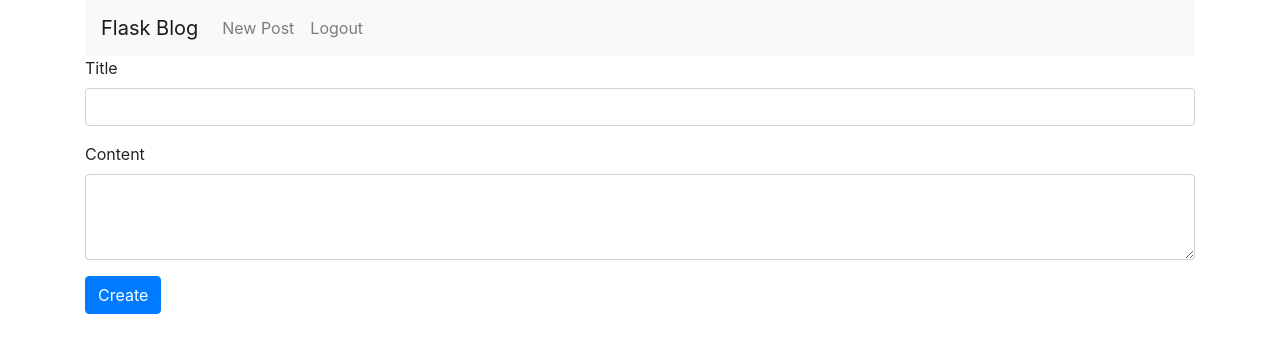
After one commit to soumiknaskar/flask_app, a Flask app: page /entries/new in a window 1280 px wide. The commit adds this page. Shown: the top 353 px of the page. Run offline with Flask 2, Linux system fonts and the light colour scheme; the visitor is signed in with stand-in values (Sample User, id 1); some libraries are stand-ins or nearby versions.

Commit message:
added database along with new blog creation

```diff
--- a/flask_blog/config.py
+++ b/flask_blog/config.py
@@ -1,6 +1,5 @@
 DEBUG = True
 USERNAME = 'soumik'
 PASSWORD = 'soumik'
-SECRET_KEY = 'secret key'
+SECRET_KEY = 'p9Bv<3Eid9%$i01'
 SQLALCHEMY_DATABASE_URI= 'sqlite:///flask_blog.db'
-SQLALCHEMY_TRACK_MODIFICATION = True
--- a/flask_blog/templates/entries/layout.html
+++ b/flask_blog/templates/entries/layout.html
@@ -7,8 +7,9 @@
 <script src="https://maxcdn.bootstrapcdn.com/bootstrap/4.0.0/js/bootstrap.min.js"></script>
 <div class="container">
     <nav class="navbar navbar-expand-lg navbar-light bg-light">
-        <a class="navbar-brand" href="/">Flask Blog</a>
-        <button class="navbar-toggler" type="button" data-toggle="collapse" data-target="#navbarNav" aria-controls="navbarNav" aria-expanded="false" aria-label="Toggle navigation">
+        <a class="navbar-brand" href="{{ url_for('show_entries') }}">Flask Blog</a>
+        <button class="navbar-toggler" type="button" data-toggle="collapse" data-target="#navbarNav" aria-controls="navbarNav" aria-expanded="false"
+            aria-label="Toggle navigation">
             <span class="navbar-toggler-icon"></span>
         </button>
 
@@ -16,9 +17,12 @@
             <ul class="nav navbar-nav navbar-right">
                 {% if not session.logged_in %}
                     <li class="nav-item">
-                        <a class="nav-link" href="{{url_for('login')}}">Login</a>
+                        <a class="nav-link" href="{{ url_for('login') }}">Login</a>
                     </li>
-                    {% else %}
+                {% else %}
+                    <li class="nav-item">
+                        <a class="nav-link" href="{{ url_for('new_entry') }}">New Post</a>
+                    </li>
                     <li class="nav-item">
                         <a class="nav-link" href="{{url_for('logout')}}">Logout</a>
                     </li>
--- /dev/null
+++ b/flask_blog/templates/entries/new.html
@@ -0,0 +1,15 @@
+{% extends "entries/layout.html" %}
+{% block body %}
+    <form action="{{ url_for('add_entry') }}" method=post class=add-entry>
+        <div class="form-group">
+            <label for="InputTitle">Title</label>
+            <input type="text" class="form-control" id="InputTitle" name=title>
+        </div>
+
+        <div class="form-group">
+            <label for="InputText">Content</label>
+            <textarea class="form-control" id="InputText" name=text rows="3"></textarea>
+        </div>
+        <button type="submit" class="btn btn-primary">Create</button>
+    </form>
+{% endblock %}
--- a/flask_blog/views/entries.py
+++ b/flask_blog/views/entries.py
@@ -1,6 +1,7 @@
-from flask import render_template, redirect, session, url_for
+from flask import render_template, redirect, session, url_for, request, flash
 
-from flask_blog import app
+from flask_blog import app, db
+from flask_blog.models.entries import Entries
 
 
 @app.route('/')
@@ -8,3 +9,24 @@ def show_entries():
     if not session.get('logged_in'):
         return redirect(url_for('login'))
     return render_template('entries/index.html')
+
+
+@app.route('/entries/new', methods=['GET'])
+def new_entry():
+    if not session.get('logged_in'):
+        return redirect(url_for('login'))
+    return render_template('entries/new.html')
+
+
+@app.route('/entries', methods=['POST'])
+def add_entry():
+    if not session.get('logged_in'):
+        return redirect(url_for('login'))
+    entry = Entries(
+        title=request.form['title'],
+        text=request.form['text']
+    )
+    db.session.add(entry)
+    db.session.commit()
+    flash('A new article has been created')
+    return redirect(url_for('show_entries'))
--- a/flask_blog/views/views.py
+++ b/flask_blog/views/views.py
@@ -14,7 +14,7 @@ def login():
         else:
             session['logged_in'] = True
             flash('Logged in succesfully')
-            return redirect(url_for('home'))
+            return redirect(url_for('show_entries'))
     return render_template('entries/login.html')
 
 
@@ -22,4 +22,4 @@ def login():
 def logout():
     session.pop('logged_in', None)
     flash("logged out")
-    return redirect(url_for('home'))
+    return redirect(url_for('show_entries'))
```
Also changed, not shown: docker-compose.yaml (added, +19 -0 lines), manage.py (deleted, +0 -8 lines), requirement.txt (+9 -3 lines), flask_blog/__init__.py (line endings or trailing spaces), flask_blog/flask_blog.db.
